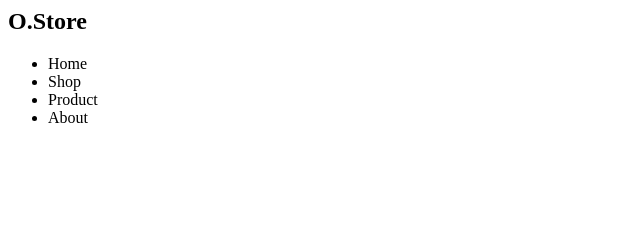
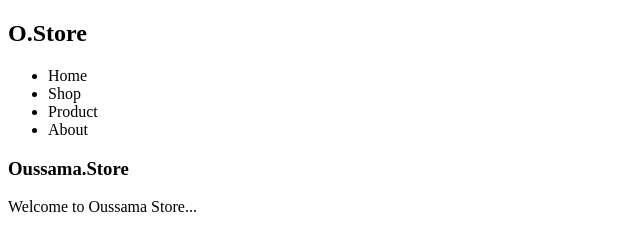
Before and after one commit to Oussamahaddi/Git-Github, a plain HTML site: page index.html in a window 1280 px wide. Shown: the whole page, without its empty margins (0-640 px from the left). Drawn offline with Linux system fonts and the light colour scheme.

Commit message:
add section tag with h3 and paragraph

```diff
--- a/index.html
+++ b/index.html
@@ -1,3 +1,4 @@
+<!DOCTYPE html>
 <html lang="en">
 <head>
     <meta charset="UTF-8">
@@ -16,5 +17,10 @@
         </ul>
     </header>
 
+    <section>
+        <h3>Oussama.Store</h3>
+        <p>Welcome to Oussama Store...</p>
+    </section>
+
 </body>
 </html>
```
